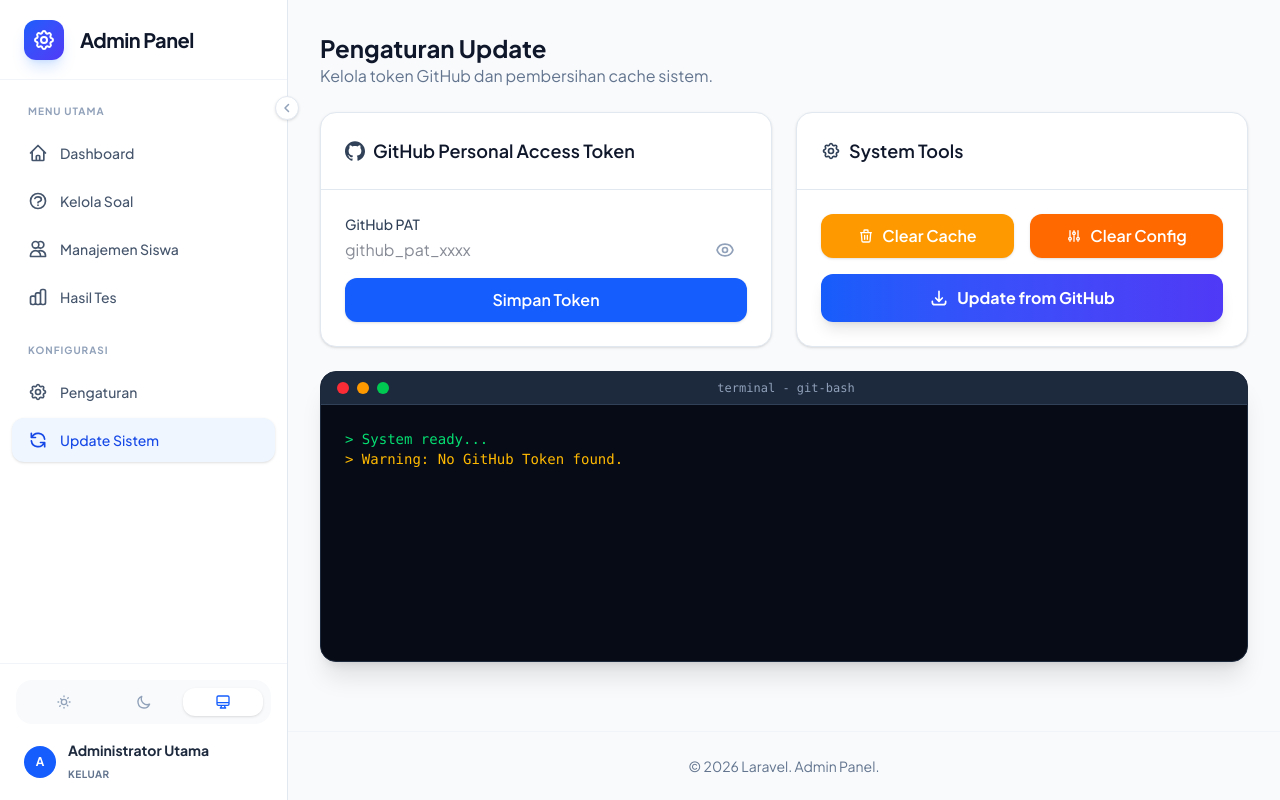
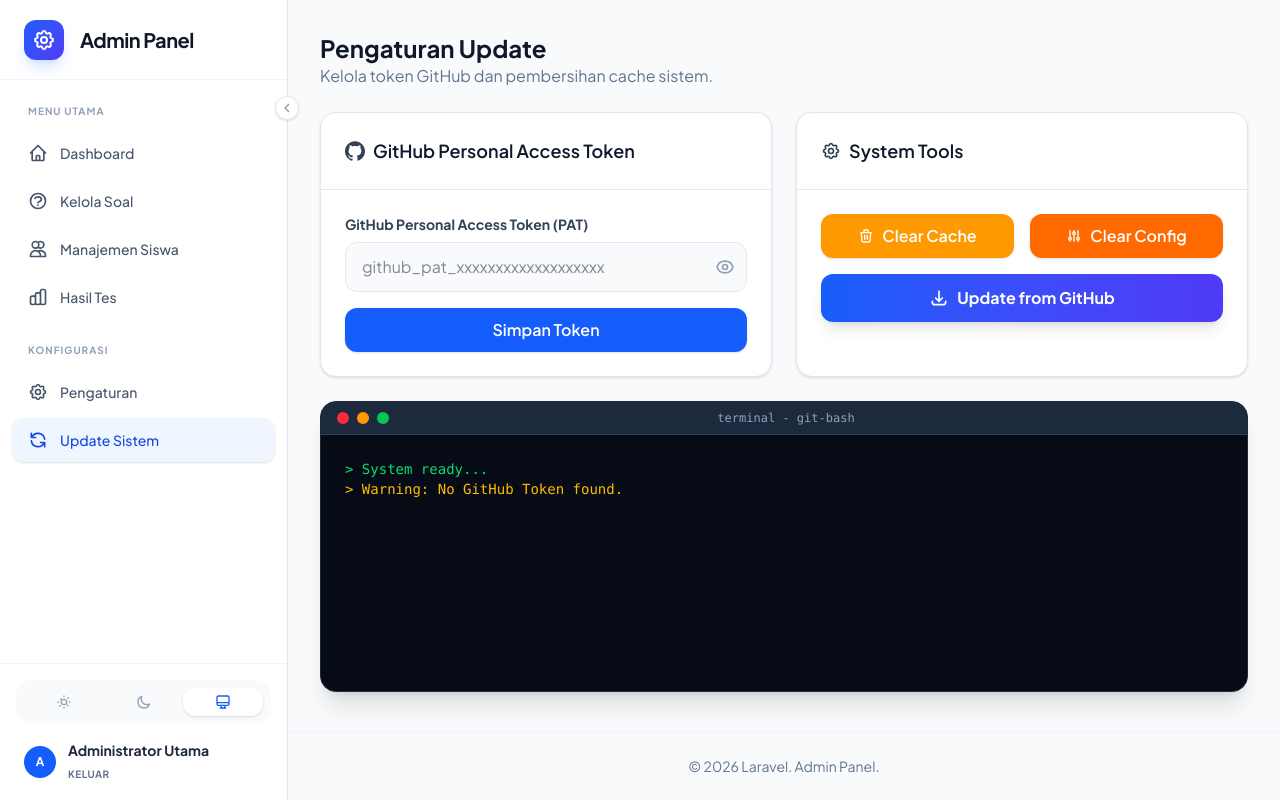
Before and after one commit to aangwie/Mindu, a Laravel app: page /admin/update-settings in a window 1280 px wide. Run offline with Laravel 12, Linux system fonts and the light colour scheme; a user stored in the database is signed in; data comes from the database, SQL or seed files in the repository; data that the repository does not hold is empty; style sheets or scripts are compiled from the project's sources.

Commit message:
Perbaikan Github Token Format

```diff
--- a/app/Http/Controllers/Admin/UpdateSettingsController.php
+++ b/app/Http/Controllers/Admin/UpdateSettingsController.php
@@ -19,9 +19,9 @@
     public function updateToken(Request $request)
     {
         $request->validate([
-            'github_token' => ['required', 'string', 'regex:/^github_pat_[a-zA-Z0-9]+$/'],
+            'github_token' => ['required', 'string', 'regex:/^github_pat_[a-zA-Z0-9_]+$/'],
         ], [
-            'github_token.regex' => 'Format token harus github_pat_xxxx',
+            'github_token.regex' => 'Format token harus github_pat_xxxx (boleh menyertakan angka, huruf, dan underscore)',
         ]);
 
         Setting::set('github_token', $request->github_token);
--- a/resources/views/admin/update-settings.blade.php
+++ b/resources/views/admin/update-settings.blade.php
@@ -25,17 +25,17 @@
                         @csrf
                         <div class="space-y-4">
                             <div>
-                                <label for="github_token" class="block text-sm font-medium text-slate-700 dark:text-slate-300 mb-1">GitHub PAT</label>
+                                <label for="github_token" class="block text-sm font-bold text-slate-700 dark:text-slate-300 mb-2">GitHub Personal Access Token (PAT)</label>
                                 <div class="relative" x-data="{ show: false }">
-                                    <input :type="show ? 'text' : 'password'" name="github_token" id="github_token" value="{{ $githubToken }}" placeholder="github_pat_xxxx"
-                                           class="w-full rounded-xl border-slate-200 dark:border-slate-700 dark:bg-slate-900 dark:text-white focus:ring-blue-500 focus:border-blue-500 @error('github_token') border-red-500 @enderror pr-10">
+                                    <input :type="show ? 'text' : 'password'" name="github_token" id="github_token" value="{{ $githubToken }}" placeholder="github_pat_xxxxxxxxxxxxxxxxxxx"
+                                           class="block w-full px-4 py-3 bg-slate-50 dark:bg-slate-900 border border-slate-200 dark:border-slate-700 rounded-xl focus:ring-blue-500 focus:border-blue-500 transition dark:text-white pr-10 @error('github_token') border-red-500 ring-1 ring-red-500 @enderror">
                                     <button type="button" @click="show = !show" class="absolute inset-y-0 right-0 pr-3 flex items-center text-slate-400 dark:text-slate-500 hover:text-slate-600 dark:hover:text-slate-300 transition">
                                         <svg x-show="!show" class="h-5 w-5" fill="none" stroke="currentColor" viewBox="0 0 24 24"><path stroke-linecap="round" stroke-linejoin="round" stroke-width="2" d="M15 12a3 3 0 11-6 0 3 3 0 016 0z"></path><path stroke-linecap="round" stroke-linejoin="round" stroke-width="2" d="M2.458 12C3.732 7.943 7.523 5 12 5c4.478 0 8.268 2.943 9.542 7-1.274 4.057-5.064 7-9.542 7-4.477 0-8.268-2.943-9.542-7z"></path></svg>
                                         <svg x-show="show" class="h-5 w-5" fill="none" stroke="currentColor" viewBox="0 0 24 24" style="display: none;"><path stroke-linecap="round" stroke-linejoin="round" stroke-width="2" d="M13.875 18.825A10.05 10.05 0 0112 19c-4.478 0-8.268-2.943-9.542-7 1.274-4.057 5.064-7 9.542-7 1.053 0 2.062.18 3 .512M7.943 7.943L16.057 16.057M10.788 10.788L13.212 13.212M15 12a3 3 0 11-6 0 3 3 0 016 0z"></path><path stroke-linecap="round" stroke-linejoin="round" stroke-width="2" d="M3 3l18 18"></path></svg>
                                     </button>
                                 </div>
                                 @error('github_token')
-                                    <p class="mt-1 text-sm text-red-500">{{ $message }}</p>
+                                    <p class="mt-2 text-xs text-red-500 italic">{{ $message }}</p>
                                 @enderror
                             </div>
                             <button type="submit" class="w-full py-2.5 bg-blue-600 hover:bg-blue-700 text-white font-semibold rounded-xl transition shadow-sm">
```
